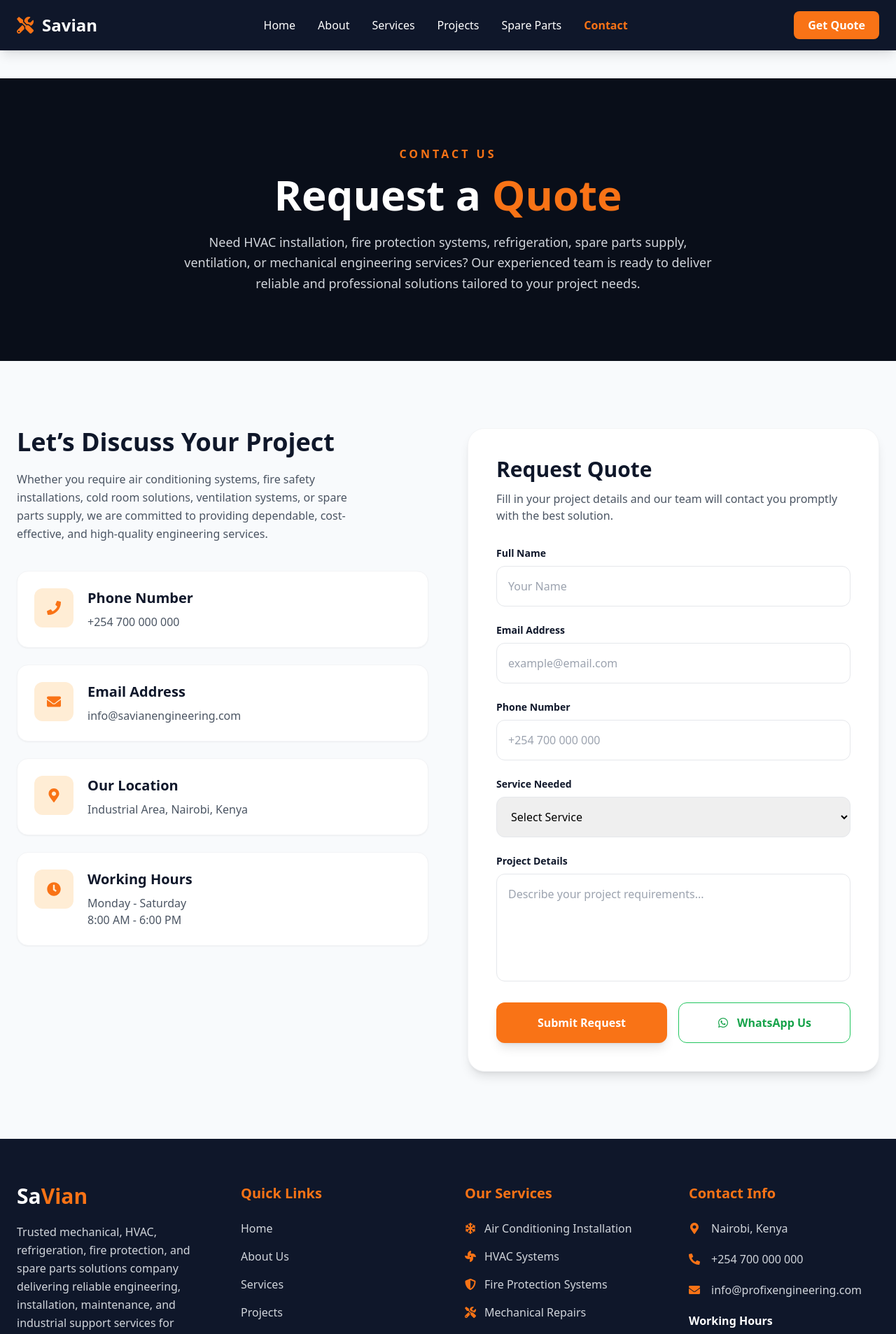
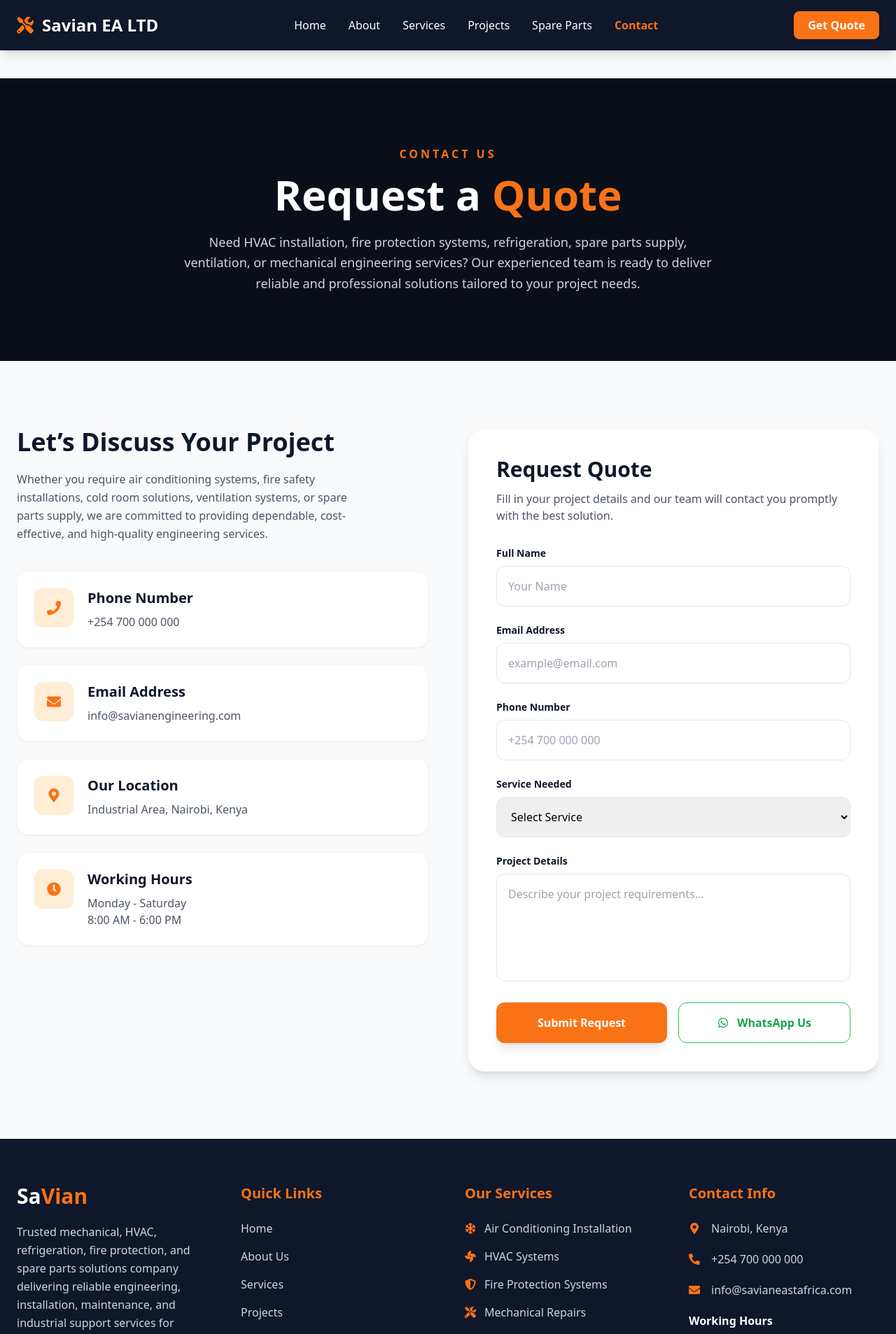
Before and after one commit to Kipkorir2017/Profix_web, a React (Create React App) app: page /#/contact in a window 1280 px wide. Shown: the top 1907 px of the page at 70% size. Built offline with nearby package versions, Linux system fonts and the light colour scheme; the HTML template or start-up script is replaced by a standard one.

Commit message:
add changes

```diff
--- a/src/components/Footer.jsx
+++ b/src/components/Footer.jsx
@@ -196,7 +196,7 @@ const Footer = () => {
 
             <div className="flex items-center gap-4">
               <FaEnvelope className="text-orange-500" />
-              <p>info@profixengineering.com</p>
+              <p>info@savianeastafrica.com</p>
             </div>
 
             <div>
--- a/src/components/Navbar.jsx
+++ b/src/components/Navbar.jsx
@@ -17,7 +17,7 @@ const Navbar = () => {
         {/* Logo */}
         <div className="flex items-center gap-3">
           <FaTools className="text-orange-500 text-2xl" />
-          <h1 className="text-2xl font-bold text-white">Savian</h1>
+          <h1 className="text-2xl font-bold text-white">Savian EA LTD</h1>
         </div>
 
         {/* Desktop Menu */}
```
